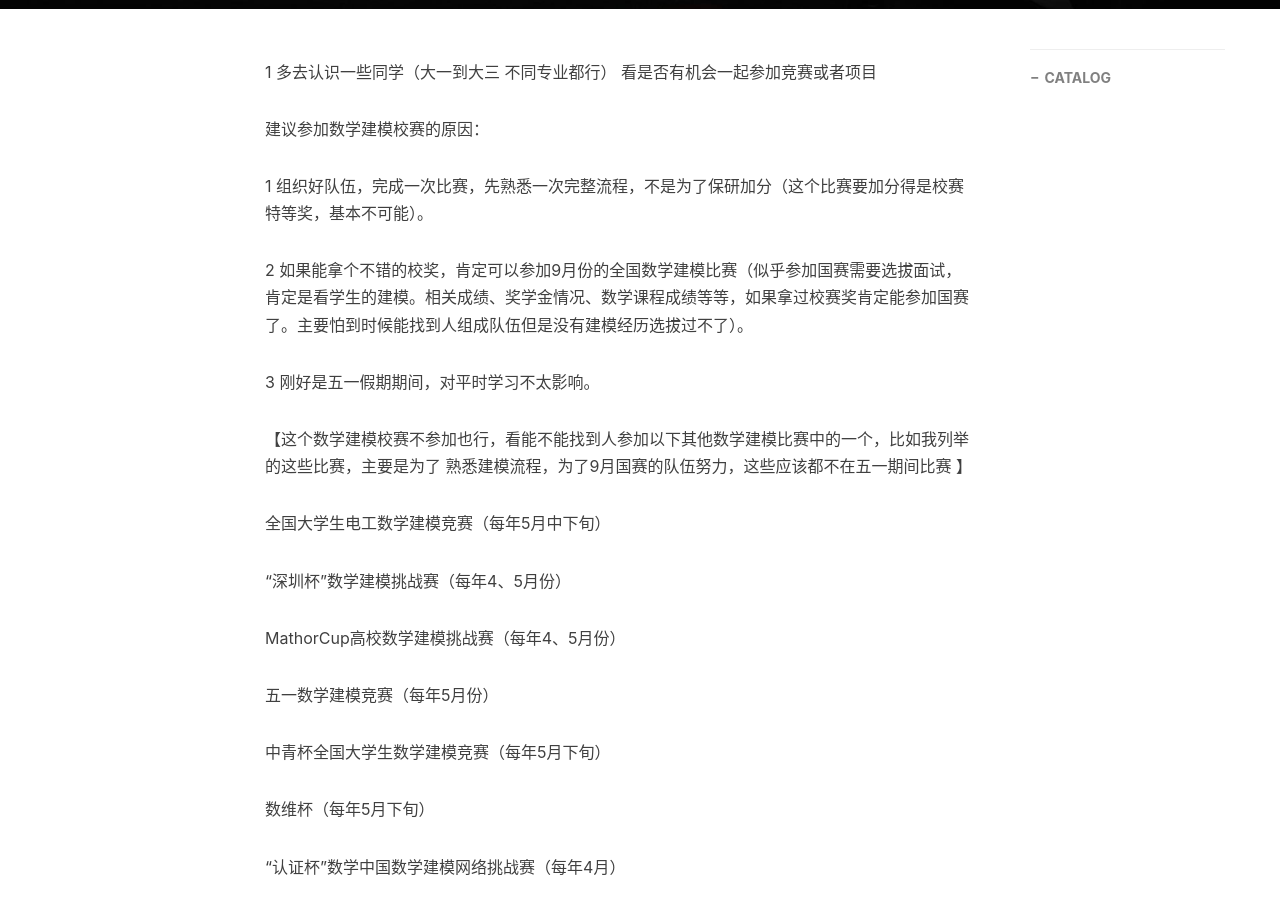
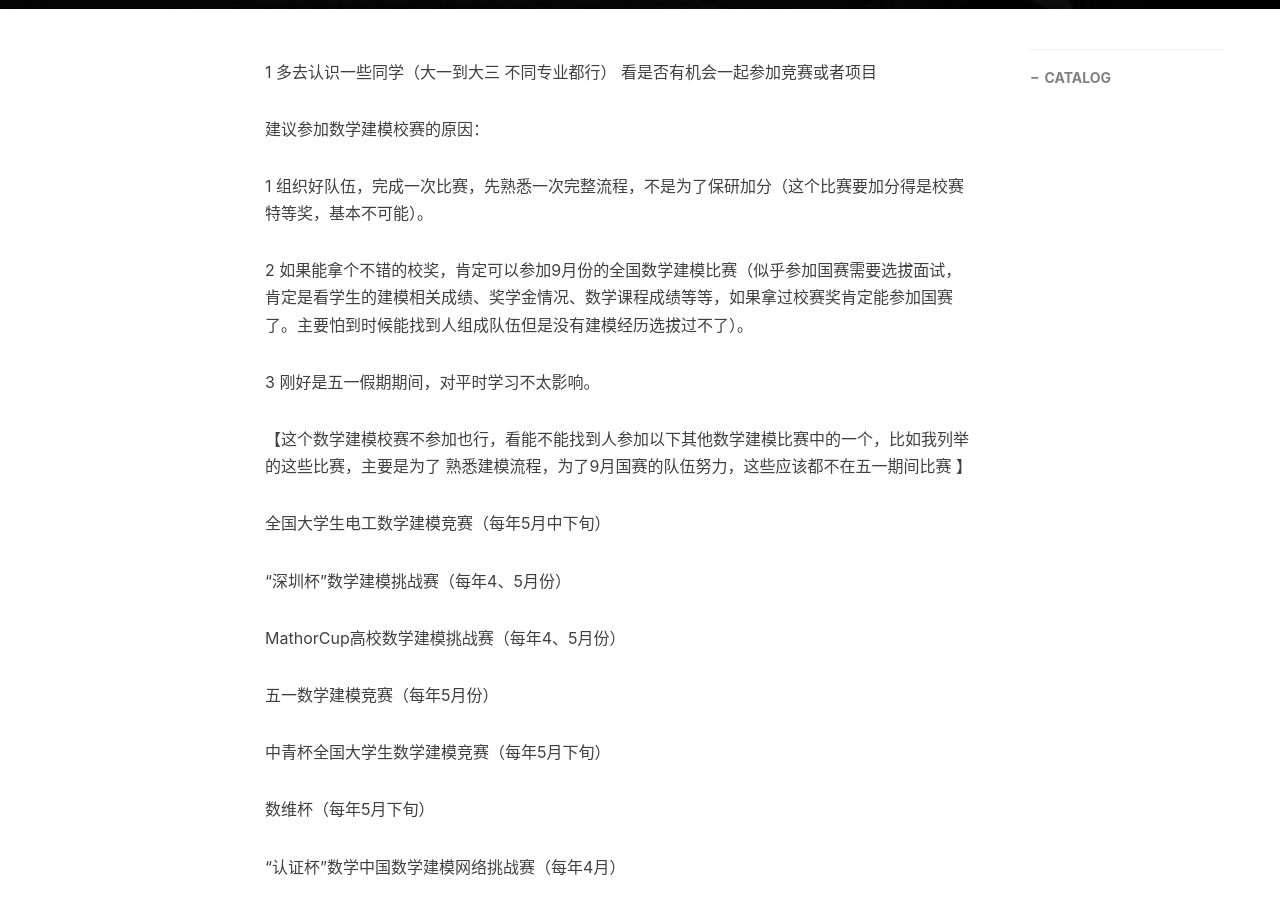
Before and after one commit to pengjiao123/pengjiao123.github.io, a Jekyll site: the page built from _posts/2021-04-06-一些提醒适当看看.md, in a window 1280 px wide and 900 px high, scrolled down 514 px. Built offline with Jekyll 4.4.1, drawn with Linux system fonts in a browser that asks for light colours; nearby versions of some CDN libraries; comment, search, counter and statistics services are not loaded.

```diff
--- a/_posts/2021-04-06-一些提醒适当看看.md
+++ b/_posts/2021-04-06-一些提醒适当看看.md
@@ -16,7 +16,7 @@ tags:
 
 1 组织好队伍，完成一次比赛，先熟悉一次完整流程，不是为了保研加分（这个比赛要加分得是校赛特等奖，基本不可能）。
 
-2 如果能拿个不错的校奖，肯定可以参加9月份的全国数学建模比赛（似乎参加国赛需要选拔面试，肯定是看学生的建模。相关成绩、奖学金情况、数学课程成绩等等，如果拿过校赛奖肯定能参加国赛了。主要怕到时候能找到人组成队伍但是没有建模经历选拔过不了）。
+2 如果能拿个不错的校奖，肯定可以参加9月份的全国数学建模比赛（似乎参加国赛需要选拔面试，肯定是看学生的建模相关成绩、奖学金情况、数学课程成绩等等，如果拿过校赛奖肯定能参加国赛了。主要怕到时候能找到人组成队伍但是没有建模经历选拔过不了）。
 
 3 刚好是五一假期期间，对平时学习不太影响。
 
```
